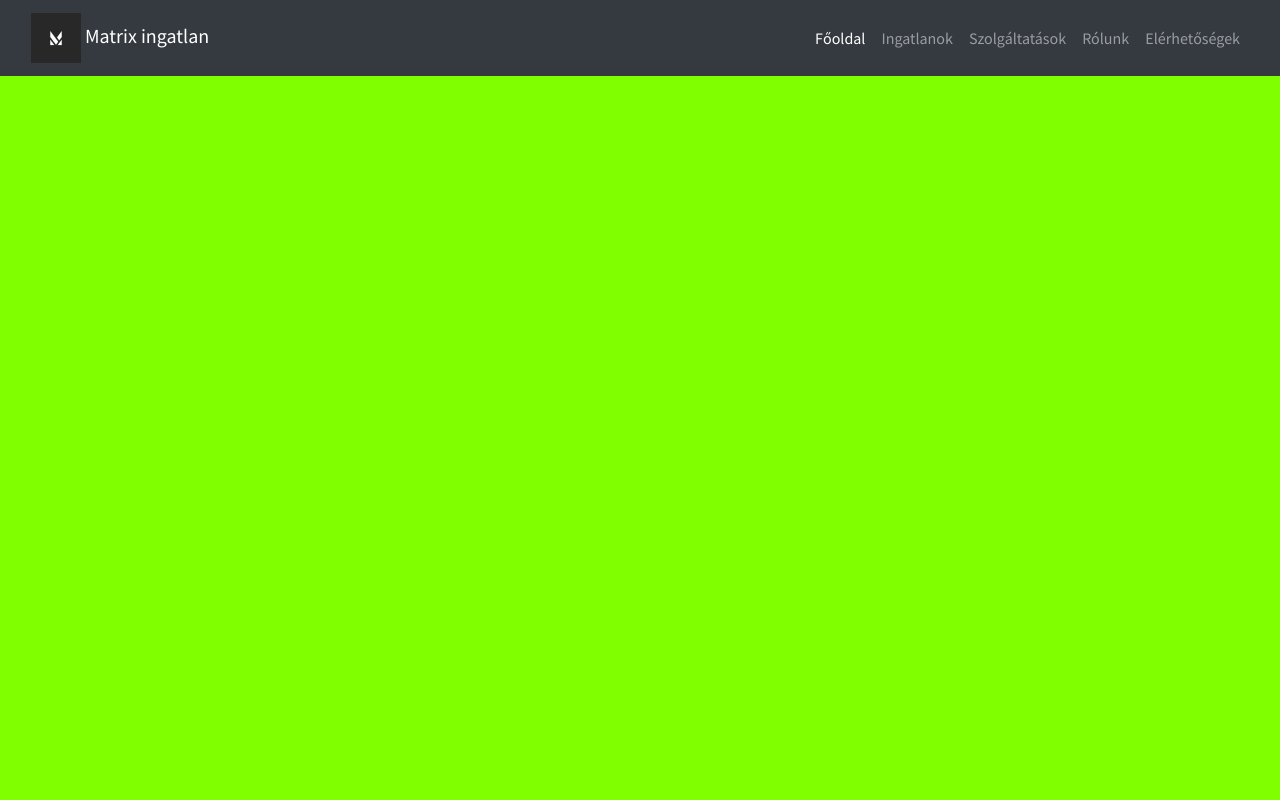
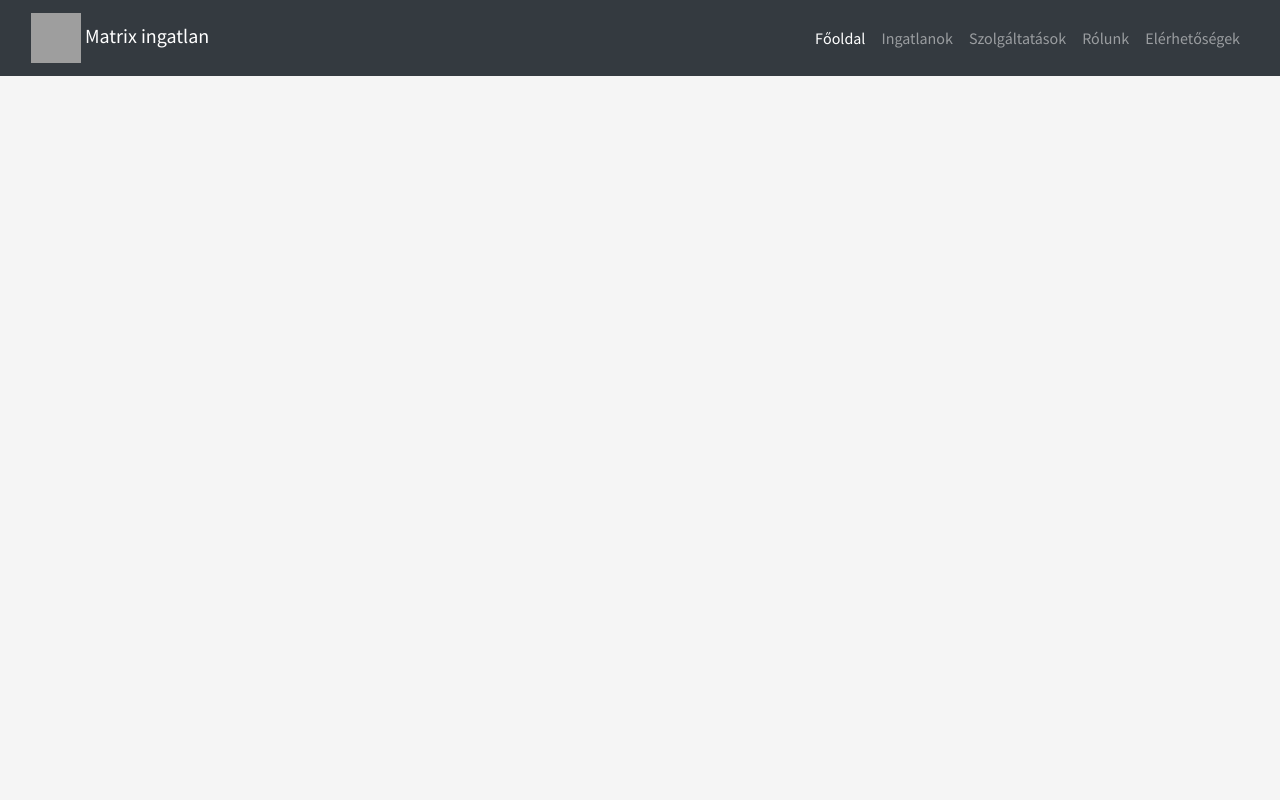
Before and after one commit to janzsob/matrix_ingatlan, a Django app: page / in a window 1280 px wide. Run offline with Django 3.2, Linux system fonts and the light colour scheme; some libraries are stand-ins or nearby versions; grey boxes are pictures that could not be loaded.

Commit message:
css integration fixed 2.0

```diff
--- a/webapp/static/webapp/css/style.css
+++ b/webapp/static/webapp/style.css
@@ -5,5 +5,5 @@ body {
   height: 100%;
   width: 100%;
   font-family: "Source Sans Pro", sans-serif;
-  background-color: chartreuse;
+  background-color: whitesmoke;
 }
--- a/webapp/templates/webapp/base.html
+++ b/webapp/templates/webapp/base.html
@@ -19,7 +19,7 @@
 
     <!-- CSS link -->
     <link
-      href="{% static 'webapp/css/style.css' %}"
+      href="{% static 'webapp/style.css' %}"
       rel="stylesheet"
       type="text/css"
     />
```
Also changed, not shown: webapp/static/webapp/logo.jpg (renamed from webapp/static/webapp/images/logo.jpg), webapp/static/webapp/matrix_ingatlan_logo.JPG (renamed from webapp/static/webapp/images/matrix_ingatlan_logo.JPG).
